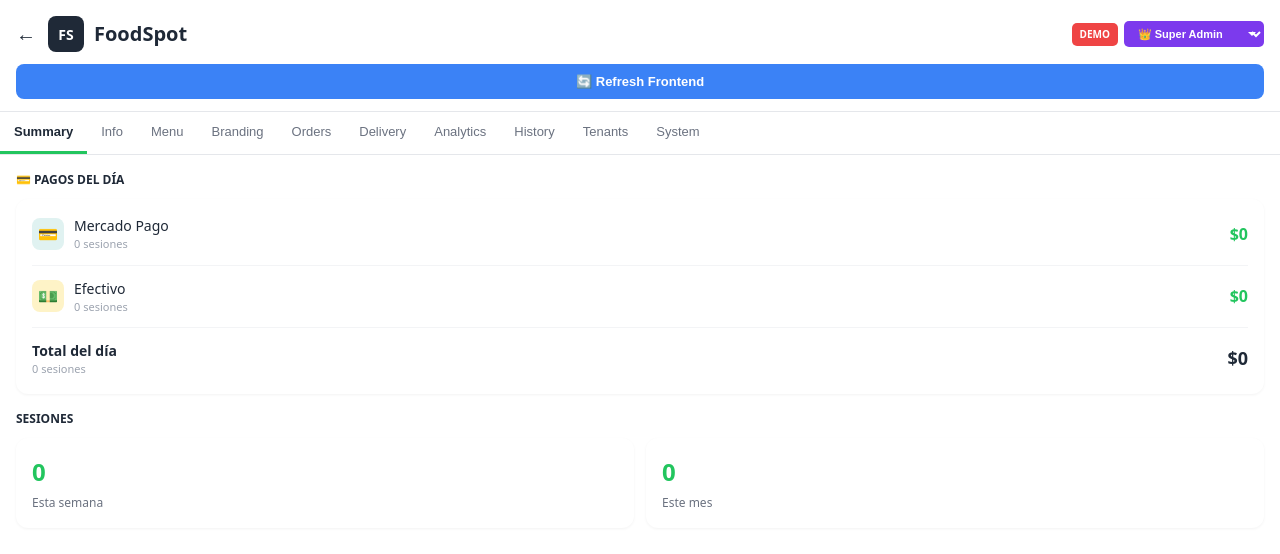
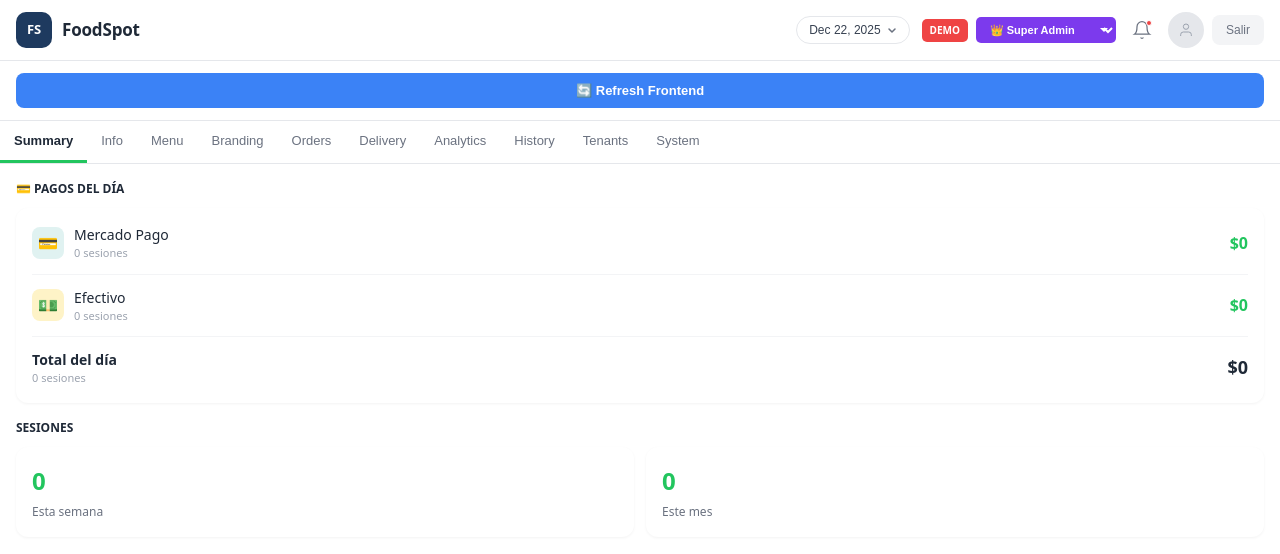
Before and after one commit to hikaribrandan3-code/foodspotapp, a React (Vite) app: page /admin in a window 1280 px wide. Both pictures are taken after a click on the button "🔧 DEV: Enter Super Admin (No Auth)". Shown: the top 554 px of the page. Built offline with nearby package versions, Linux system fonts and the light colour scheme.

Commit message:
feat: integrate BackendHeader into SuperAdmin and DemoBackend

```diff
--- a/src/pages/admin/SuperAdmin.jsx
+++ b/src/pages/admin/SuperAdmin.jsx
@@ -11,6 +11,7 @@ import { processAndStoreImage, formatFileSize } from '../../utils/imageOptimizer
 import BrandingColorPicker from '../../components/BrandingColorPicker.jsx'
 import HeroIconPicker from '../../components/HeroIconPicker.jsx'
 import CoverImageEditor from '../../components/CoverImageEditor.jsx'
+import BackendHeader from '../../components/BackendHeader.jsx'
 import { useAdminIntent } from '../../contexts/AdminIntentContext.jsx'
 
 // Generate seeded demo analytics data (30 days)
@@ -363,22 +364,15 @@ function SuperAdmin({ config }) {
     return (
         <>
             <div className="backend-surface" style={{ minHeight: '100vh', background: '#F5F2EE', fontFamily: 'system-ui, -apple-system, sans-serif' }}>
-                {/* Light Neutral Header - BLACK/WHITE ONLY */}
-                <div style={{ background: '#FFFFFF', padding: '16px 16px 12px', borderBottom: '1px solid #E5E7EB' }}>
-                    <div style={{ display: 'flex', alignItems: 'center', justifyContent: 'space-between' }}>
-                        <div style={{ display: 'flex', alignItems: 'center', gap: 12 }}>
-                            <button onClick={handleLogout} style={{ background: 'none', border: 'none', color: '#1F2937', fontSize: 20, cursor: 'pointer', padding: 0 }}>←</button>
-                            <div style={{ display: 'flex', alignItems: 'center', gap: 10 }}>
-                                {/* Neutral Logo */}
-                                <div style={{ width: 36, height: 36, background: '#1F2937', borderRadius: 8, display: 'flex', alignItems: 'center', justifyContent: 'center' }}>
-                                    <span style={{ color: '#FFFFFF', fontSize: 14, fontWeight: 700 }}>FS</span>
-                                </div>
-                                <span style={{ fontSize: 20, fontWeight: 700, color: '#1F2937' }}>FoodSpot</span>
-                            </div>
-                        </div>
-                        <div style={{ display: 'flex', alignItems: 'center', gap: 6 }}>
-                            {demoAnalytics && userRole === 'superadmin' && <span style={{ padding: '4px 8px', background: '#EF4444', borderRadius: 5, fontSize: 10, fontWeight: 600, color: 'white' }}>DEMO</span>}
-                            {/* Mode Switcher Dropdown (superadmin only) */}
+                <BackendHeader
+                    title="FoodSpot"
+                    onLogout={handleLogout}
+                    showDateSelector={true}
+                    extraActions={
+                        <>
+                            {demoAnalytics && userRole === 'superadmin' && (
+                                <span style={{ padding: '4px 8px', background: '#EF4444', borderRadius: 5, fontSize: 10, fontWeight: 600, color: 'white' }}>DEMO</span>
+                            )}
                             {userRole === 'superadmin' && (
                                 <select
                                     value={currentMode}
@@ -400,13 +394,9 @@ function SuperAdmin({ config }) {
                                     ))}
                                 </select>
                             )}
-                            {/* Exit Simulation Button - visible only when simulating */}
                             {userRole === 'superadmin' && isSimulated && (
                                 <button
-                                    onClick={() => {
-                                        exitSimulation()
-                                        // No navigation - just re-renders with superadmin view
-                                    }}
+                                    onClick={() => exitSimulation()}
                                     style={{
                                         padding: '6px 12px',
                                         fontSize: 11,
@@ -421,24 +411,20 @@ function SuperAdmin({ config }) {
                                     Exit Simulation
                                 </button>
                             )}
-                        </div>
-                    </div>
-
-                    {/* Refresh Frontend Button - FULL WIDTH UNDER HEADER */}
+                        </>
+                    }
+                />
+                {/* Sync Button - SuperAdmin specific */}
+                <div style={{ padding: '12px 16px', background: '#FFFFFF', borderBottom: '1px solid #E5E7EB' }}>
                     <button
                         onClick={() => {
-                            // Dispatch global sync event
-                            window.dispatchEvent(new CustomEvent('frontendSync'))
-                            // Also refresh local state
                             window.dispatchEvent(new CustomEvent('frontendSync'))
                             setMenu(getMenu())
                             setOrders(getOrders())
-                            // Visual feedback
                             alert('✅ Frontend synced!')
                         }}
                         style={{
                             width: '100%',
-                            marginTop: 12,
                             padding: '10px 16px',
                             fontSize: 13,
                             fontWeight: 600,
--- a/src/pages/demo/DemoBackend.jsx
+++ b/src/pages/demo/DemoBackend.jsx
@@ -28,6 +28,7 @@ import { verifyDeliveryCode, getPhoneLast4 } from '../../utils/deliveryUtils.js'
 import BrandingColorPicker from '../../components/BrandingColorPicker.jsx'
 import HeroIconPicker from '../../components/HeroIconPicker.jsx'
 import CoverImageEditor from '../../components/CoverImageEditor.jsx'
+import BackendHeader from '../../components/BackendHeader.jsx'
 import DemoEmailPopup from '../../components/DemoEmailPopup.jsx'
 
 // Timer utilities for email popup
@@ -1404,19 +1405,12 @@ function DemoBackend() {
 
     return (
         <div className="backend-surface" style={{ minHeight: '100vh', background: '#F5F2EE', fontFamily: 'system-ui, -apple-system, sans-serif', paddingBottom: 80 }}>
-            {/* Header - Matching Super Admin */}
-            <div style={{ background: '#FFFFFF', padding: '16px 16px 12px', borderBottom: '1px solid #E5E7EB' }}>
-                <div style={{ display: 'flex', alignItems: 'center', justifyContent: 'space-between' }}>
-                    <div style={{ display: 'flex', alignItems: 'center', gap: 12 }}>
-                        <button onClick={handleExitDemo} style={{ background: 'none', border: 'none', color: '#1F2937', fontSize: 20, cursor: 'pointer', padding: 0 }}>←</button>
-                        <div style={{ display: 'flex', alignItems: 'center', gap: 10 }}>
-                            <div style={{ width: 36, height: 36, background: demoConfig.primaryColor || '#1F2937', borderRadius: 8, display: 'flex', alignItems: 'center', justifyContent: 'center' }}>
-                                <span style={{ color: '#FFFFFF', fontSize: 14, fontWeight: 700 }}>FS</span>
-                            </div>
-                            <span style={{ fontSize: 20, fontWeight: 700, color: '#1F2937' }}>{demoConfig.businessName || 'FoodSpot'}</span>
-                        </div>
-                    </div>
-                    <div style={{ display: 'flex', alignItems: 'center', gap: 8 }}>
+            <BackendHeader
+                title={demoConfig.businessName || 'FoodSpot'}
+                onLogout={handleExitDemo}
+                showDateSelector={false}
+                extraActions={
+                    <>
                         {/* Demo Badge */}
                         <span style={{
                             padding: '4px 10px',
@@ -1451,27 +1445,12 @@ function DemoBackend() {
                             <option value="owner">👔 Owner</option>
                             <option value="staff">👷 Staff</option>
                         </select>
-                        {/* Exit Demo */}
-                        <button
-                            onClick={handleExitDemo}
-                            style={{
-                                padding: '6px 12px',
-                                fontSize: 11,
-                                fontWeight: 500,
-                                background: 'transparent',
-                                border: '1px solid #E5E7EB',
-                                borderRadius: 5,
-                                cursor: 'pointer',
-                                color: '#6B7280'
-                            }}
-                        >
-                            Exit
-                        </button>
-                    </div>
-                </div>
-
-                {/* Apply to Frontend Button - REQUIRED */}
-                <div style={{ display: 'flex', gap: 8, marginTop: 12 }}>
+                    </>
+                }
+            />
+            {/* Apply to Frontend Button - REQUIRED */}
+            <div style={{ padding: '12px 16px', background: '#FFFFFF', borderBottom: '1px solid #E5E7EB' }}>
+                <div style={{ display: 'flex', gap: 8 }}>
                     <button
                         onClick={handleApplyToFrontend}
                         style={{
```
Also changed, not shown: 3 other files (tests, documents, lock files or other folders).
